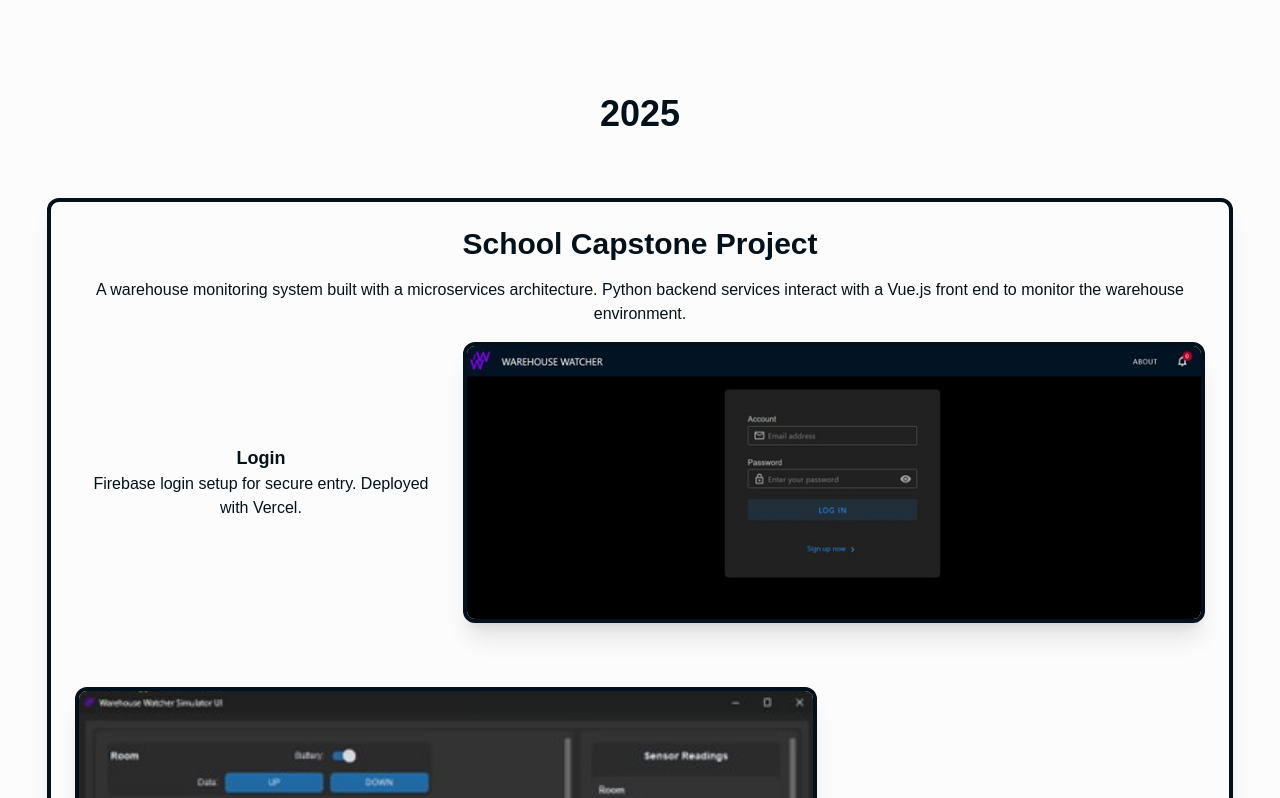
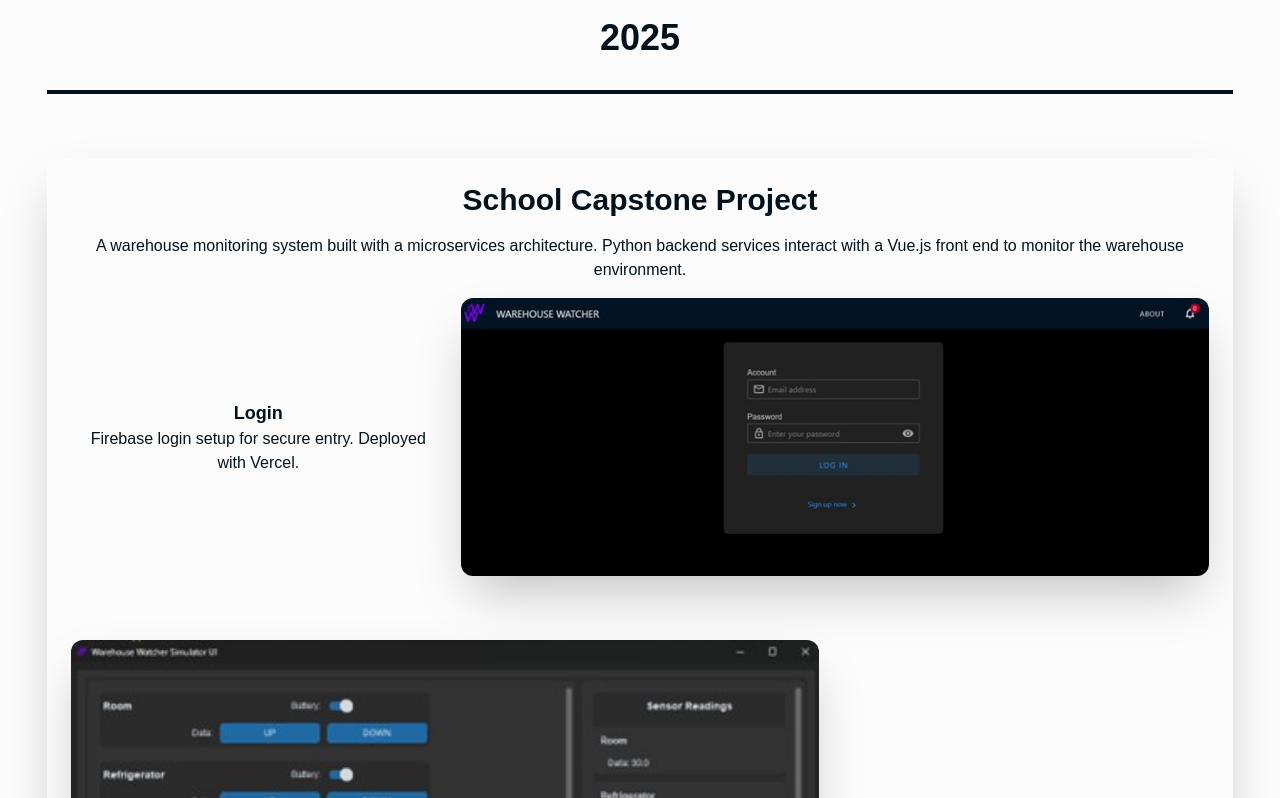
Before and after one commit to WilliamDAnderson/Portfolio-2, a Next.js app: page / in a window 1280 px wide. Shown: the part 822-1620 px from the top of the page. Built offline with nearby package versions, Linux system fonts and the light colour scheme.

Commit message:
Improved UI by removing borders, fixed year div to only appear once per year.

```diff
--- a/src/components/portfolioSection.tsx
+++ b/src/components/portfolioSection.tsx
@@ -10,8 +10,18 @@ import Image from 'next/image';
 
 const projects: Project[] = getProjects().sort((projectA, projectB) => {
   if (projectB.year != projectA.year) return projectB.year - projectA.year;
-  return  projectA.priority - projectB.priority;
+  return projectA.priority - projectB.priority;
 });
+
+console.log(projects.map(p => `${p.year} - ${p.title}`));
+
+const groupedProjects: { [year: number]: Project[] } = {};
+for (const project of projects) {
+  if (!groupedProjects[project.year]) {
+    groupedProjects[project.year] = [];
+  }
+  groupedProjects[project.year].push(project);
+}
 
 const PortfolioSection = () => {
   if (projects.length == 0) {
@@ -23,26 +33,27 @@ const PortfolioSection = () => {
     );
   }
 
-  let lastYear: number | null = null;
+  return (
+    <div className="px-4">
+      {Object.entries(groupedProjects)
+        .sort(([year1], [year2]) => Number(year2) - Number(year1)) // <-- Sort years descending
+        .map(([year, yearProjects]) => (
+          <div key={year}>
+            {/* Year header (only one per year) */}
+            <div className="w-[95%] max-w-[1536px] mx-auto">
+              <h1 className="text-4xl font-bold text-center pb-8 pt-8 border-b-4 border-t-4 border-[var(--foreground)]">
+                {year}
+              </h1>
+            </div>
 
-  return (
-    <div className="px-4 py-12">
-      {projects.map((project) => {
-        const showYear = project.year != lastYear;
-        lastYear = project.year;
-
-        return (
-          <div key={project.title} className="pt-16">
-            {showYear && (
-              <h1 className="text-4xl font-bold text-center pb-16">{project.year}</h1>
-            )}
-
-            <div
-              className="p-6 w-full max-w-19/20 mx-auto bg-[var(--project)] text-[var(--foreground)] rounded-2xl overflow-hidden flex flex-col shadow-xl justify-center text-center border-4 border-[var(--foreground)] rounded-xl"
-            >
+            {/* Projects for this year */}
+            {yearProjects.map((project) => (
+              <div key={project.title} className="pt-16 pb-16 w-[95%] max-w-[1536px] mx-auto">
+                <div className="p-6 bg-[var(--project)] text-[var(--foreground)] rounded-2xl overflow-hidden flex flex-col shadow-2xl justify-center text-center rounded-xl">
                 <h2 className="text-center text-3xl font-semibold mb-4">{project.title}</h2>
                 <p className="mb-4">{project.description}</p>
 
+              {/* Project features */}
               {project.features.length > 0 && (
                 <div className="grid grid-cols-1 gap-16 justify-center">
                   {project.features.map((feature, index) => (
@@ -59,7 +70,7 @@ const PortfolioSection = () => {
                       </div>
 
                       {/* Image section */}
-                      <div className="w-full md:w-2/3 shadow-xl bg-[var(--background)] rounded-xl overflow-hidden border-4 border-[var(--foreground)]">
+                      <div className="w-full md:w-2/3 shadow-2xl bg-[var(--background)] rounded-xl overflow-hidden">
                         <div className="w-full">
                           <Image
                             src={feature.image}
@@ -78,8 +89,9 @@ const PortfolioSection = () => {
                   )}
                 </div>
               </div>
-        );
-      })}
+            ))}
+          </div>
+        ))}
       </div>
     );
   };
```
Also changed, not shown: public/images/histogram/makefiles.JPG (added). Lines whose indentation alone changed are shown as unchanged.
